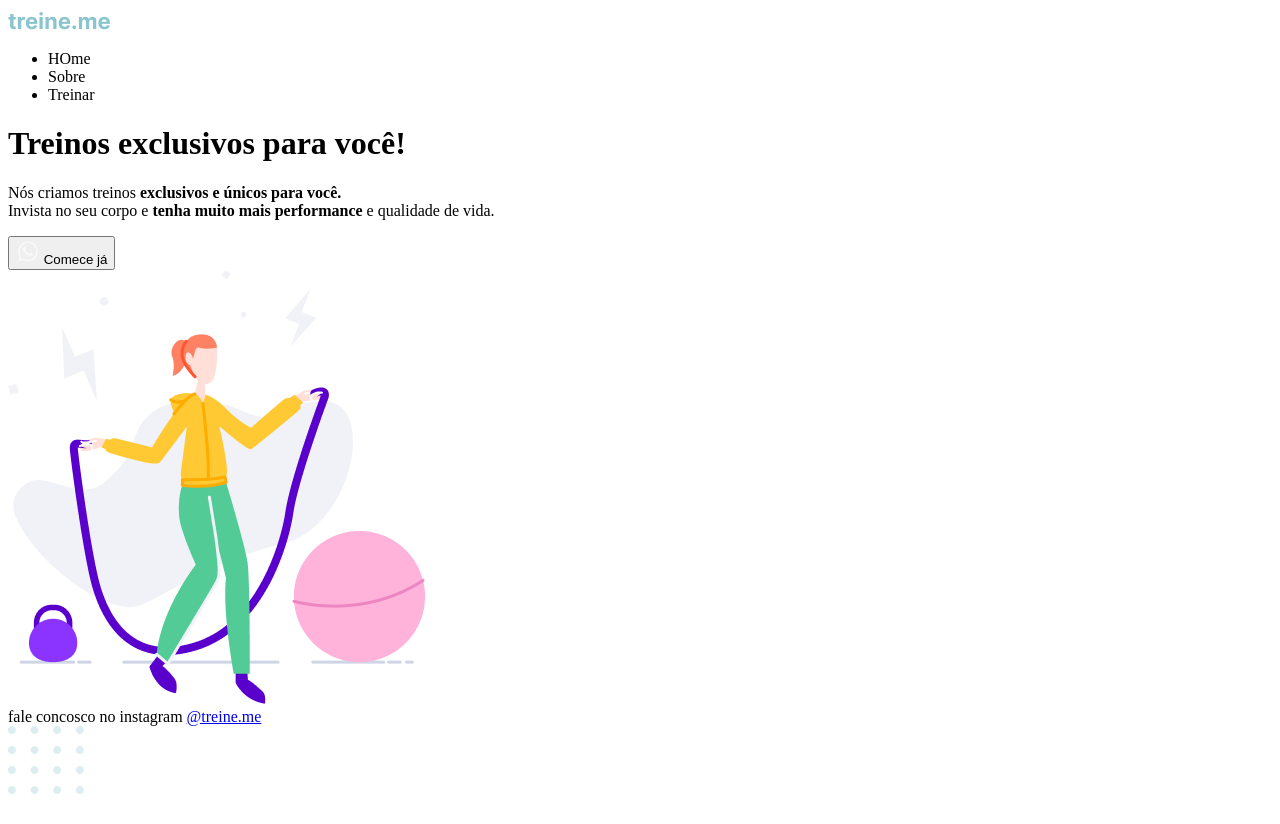
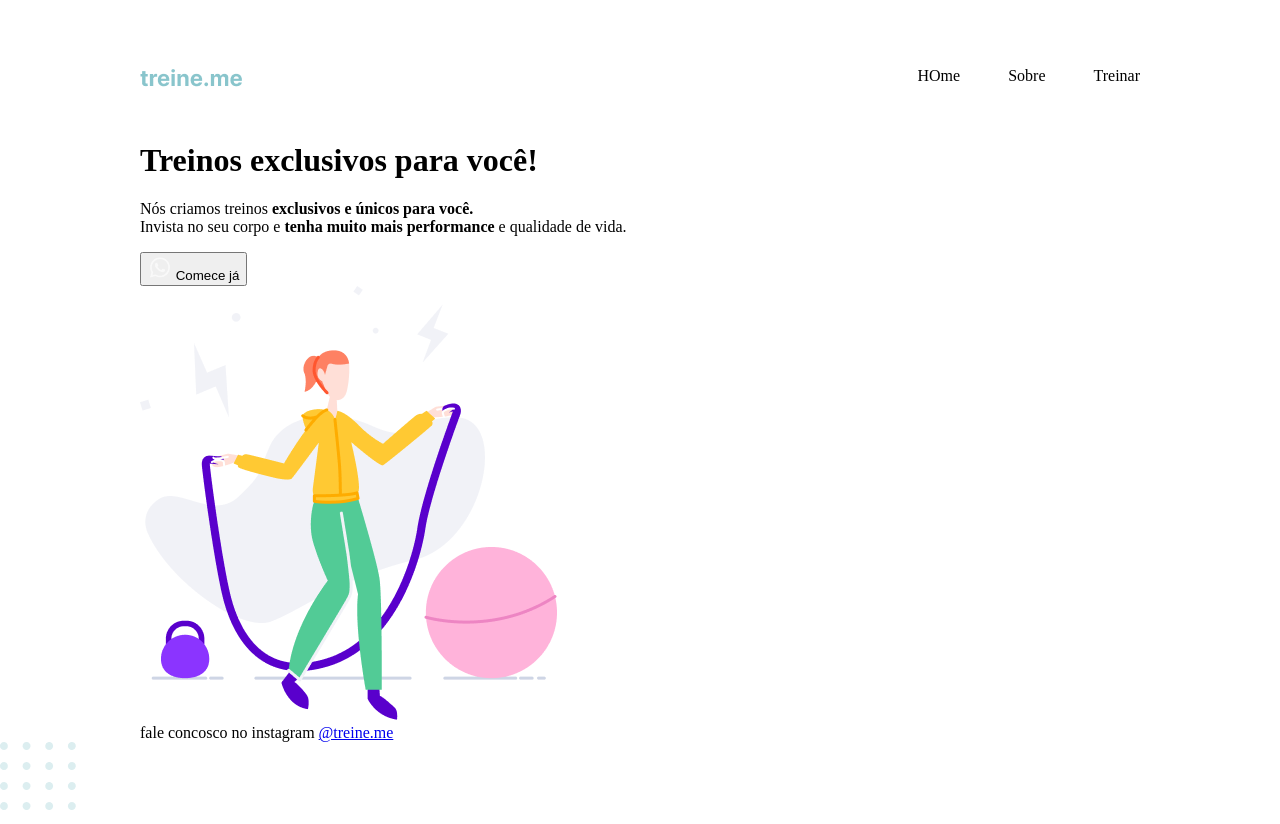
Before and after one commit to Sr-cheikh/Explorer-projeto-02, a plain HTML site: page index.html in a window 1280 px wide. Drawn offline with Linux system fonts and the light colour scheme.

Commit message:
adicionando o CSS

```diff
--- a/index.html
+++ b/index.html
@@ -4,6 +4,7 @@
     <meta charset="UTF-8">
     <meta name="viewport" content="width=device-width, initial-scale=1.0">
     <title>Treine me</title>
+    <link rel="stylesheet" href="style.css">
 </head>
 <body>
     <div class="page">
--- /dev/null
+++ b/style.css
@@ -0,0 +1,24 @@
+body{
+    margin: 0;
+
+}
+
+.page{
+    width: 1000px;
+    margin: 65px auto 0;
+}
+
+header{
+    display: flex;
+    justify-content: space-between;
+    align-items: center;
+    margin-bottom: 55px;
+}
+
+ul{
+    display: flex;
+    gap: 48px;
+    list-style: none;
+    margin: 0;
+    padding: 0;
+}
```
